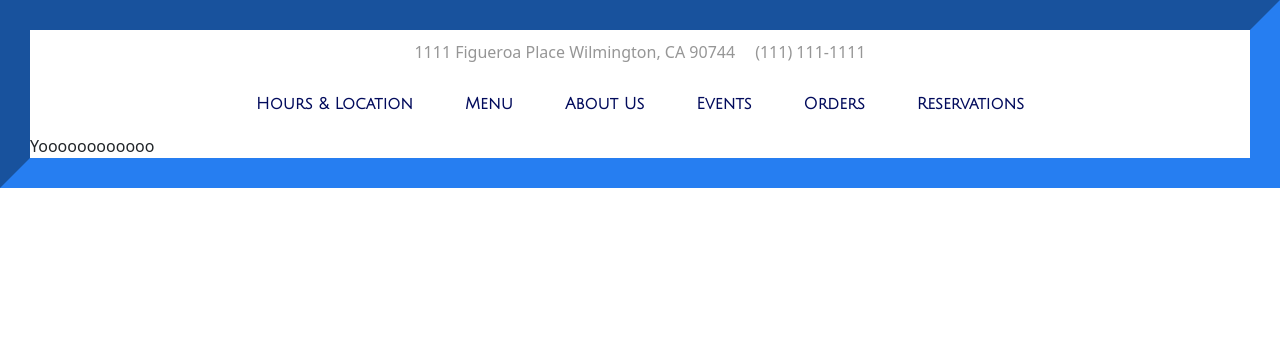
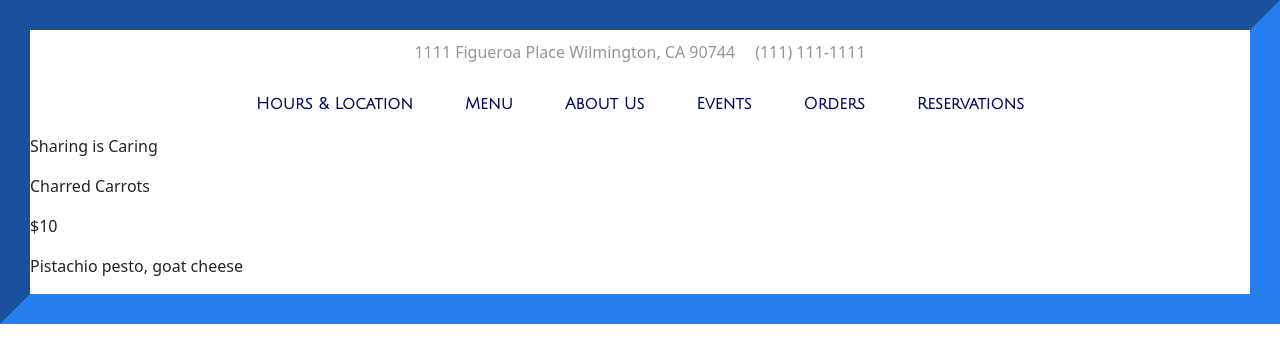
Before and after one commit to daoyeyemi/the-oyeyemi, a React (Create React App) app: page /orders/charred-carrots in a window 1280 px wide. Shown: the top 362 px of the page. Built offline with nearby package versions, Linux system fonts and the light colour scheme.

Commit message:
got all of the data for each individual order to show up

```diff
--- a/src/components/Navbar/index.js
+++ b/src/components/Navbar/index.js
@@ -10,7 +10,8 @@ import Orders from "components/Orders"
 import React from 'react'
 import Reservations from "components/Reservations"
 
-const Navbar = () => {
+const Navbar = (props) => {
+    console.log(props)
     return (
         <>
             <div style={{ display: "flex", justifyContent: "center" }}>
--- a/src/components/OrderMeal/index.js
+++ b/src/components/OrderMeal/index.js
@@ -1,9 +1,92 @@
 import React from 'react'
 
-const OrderMeal = () => {
+const OrderMeal = (props) => {
+    // console.log()
+    // url is destination and route is essentially how you get there
+    // match object contains info on how route matches up with URL
+    // an attribute of match includes params inside of the url :
+    // in this case: slug
+    console.log(props.match.params.slug)
+
+    const meals = [
+        {
+            category: "Sharing is Caring",
+            name: "Shoestring Fries",
+            price: 5,
+            description: "golden fries served with rich buttermilk ranch",
+            slug: "shoestring-fries"
+        },
+        {
+            category: "Sharing is Caring",
+            name: '"Everything Bagel" Deviled Eggs',
+            price: 9,
+            description: "Salmon bacon, everything spice, capers, pickled onion",
+            slug: "everything-bagel"
+        },
+        {
+            category: "Sharing is Caring",
+            name: "Charred Carrots",
+            price: 10,
+            description:  "Pistachio pesto, goat cheese",
+            slug: "charred-carrots"
+        },
+        {
+            category: "It's 8 AM Somewhere",
+            name: "Sourdough Pancakes",
+            price: 11,
+            description: "Seasonal fruit compote, praline butter",
+            slug: "sourdough-pancakes"
+        },
+        {
+            category: "It's 8 AM Somewhere",
+            name: "East Coast Breakfast Sammy",
+            price: 10,
+            description: "Runny egg, American, S&P, hard roll",
+            slug: "east-coast-breakfast-sammy"
+        },
+        {
+            category: "It's 8 AM Somewhere",
+            name: "Steak & Eggs",
+            price: 27,
+            description: "Grilled Flank Steak, Twice Cooked Breakfast Potatoes, Chimichurri.",
+            slug: "steak&eggs"
+        },
+        {
+            category: "Cans & Bottles",
+            name: "Topo Chico Hard Seltzer",
+            price: 6,
+            description: "Assorted, 4.7% alcohol",
+            slug: "topo-chico-hard-seltzer"
+        },
+        {
+            category: "Cans & Bottles",
+            name: "Downeast Unfiltered Craft Cider",
+            price: 7,
+            description: "5.1% alcohol",
+            slug: "down-east-unfiltered-craft-cider"
+        },
+        {
+            category: "Cans & Bottles",
+            name: 'Odell "Myrcenary" Double IPA',
+            price: 8,
+            description: "9.3% alcohol",
+            slug: "odell-myrcenary"
+        }
+    ]
+
+    // find element in array where element.slug is equal to props.match.params.slug
+    // we're doing this so we can access data of element selected for page
+
+    const meal = meals.find(element => element.slug === props.match.params.slug)
+
+    console.log(meal)
+
     return (
         <div>
-            Yoooooooooooo
+            <p>{meal.category}</p>
+            <p>{meal.name}</p>
+            <p>${meal.price}</p>
+            <p>{meal.description}</p>
         </div>
     )
 }
```
